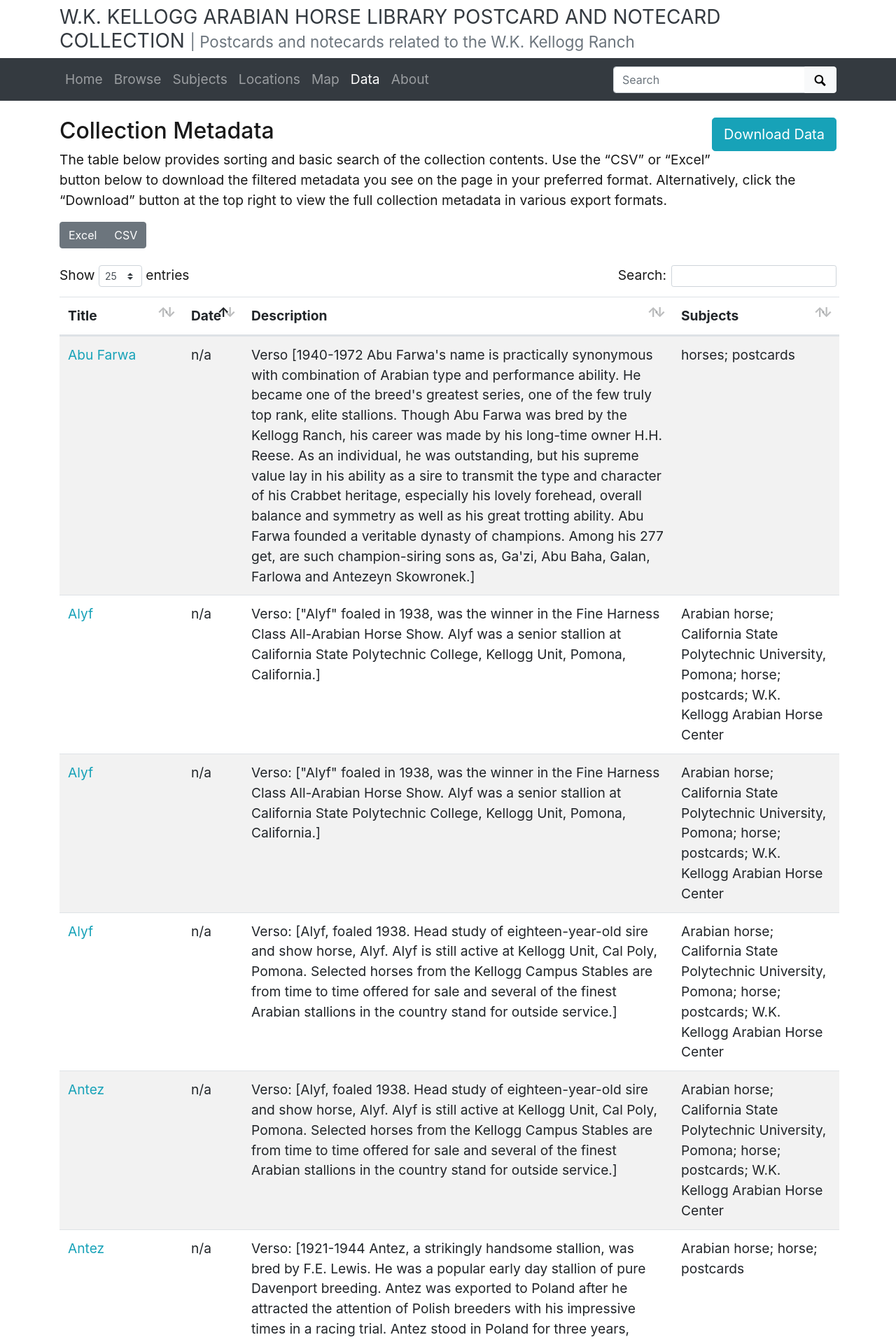
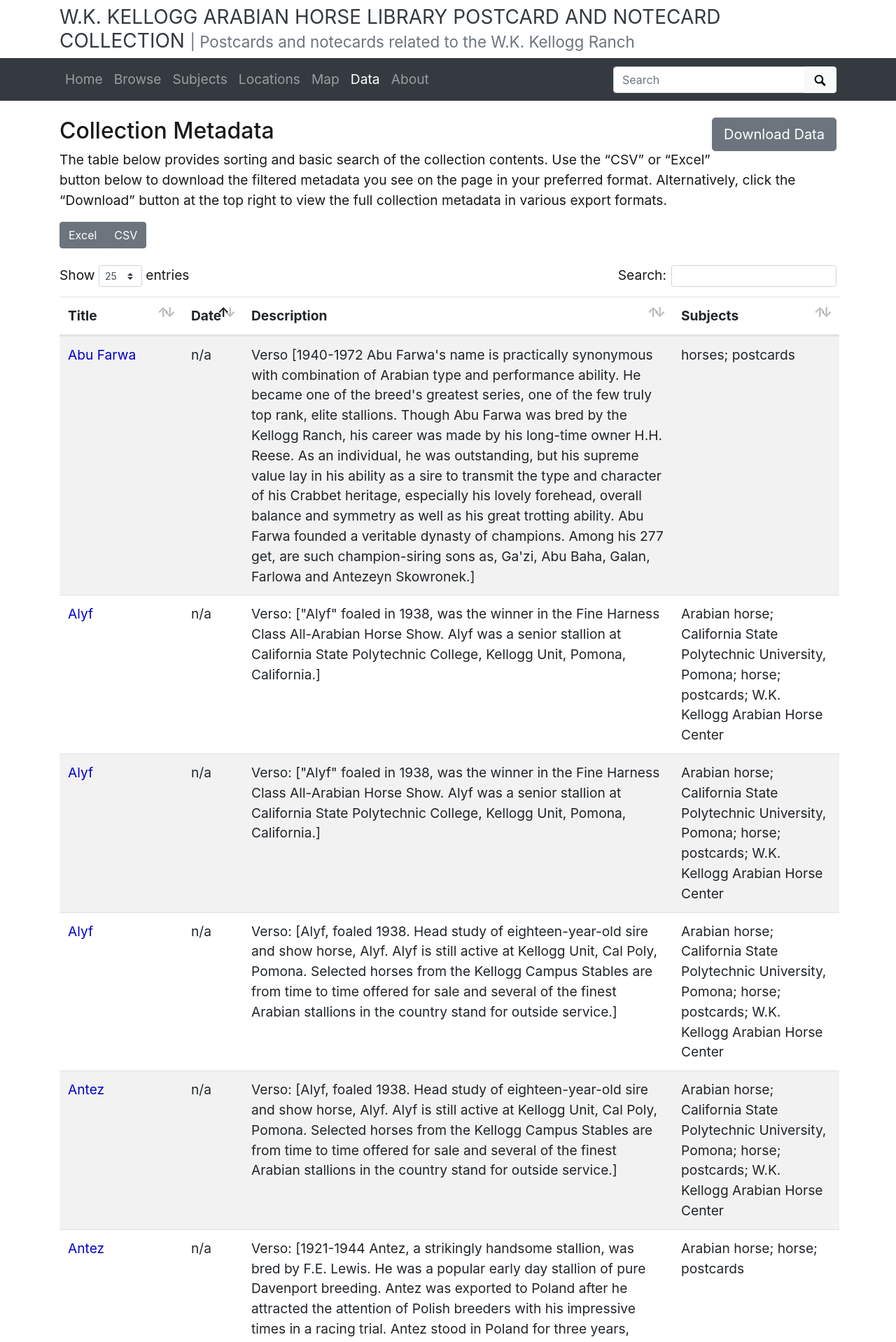
Before and after one commit to CPPLibrary/postcards-compound, a Jekyll site: the page built from pages/data.md, in a window 1280 px wide. Shown: the top 1918 px of the page at 70% size. Built offline with Jekyll 4.4.1, drawn with Linux system fonts in a browser that asks for light colours.

Commit message:
Change link color

```diff
--- a/_includes/data-download-modal.html
+++ b/_includes/data-download-modal.html
@@ -6,7 +6,7 @@
 {%- endcomment -%}
 
 {%- assign stubs = site.data.config-nav | map: 'stub' | join: ';' -%}
-<button type="button" class="btn btn-info btn-lg float-md-right" data-toggle="modal" data-target="#dataModal">Download Data</button>
+<button type="button" class="btn btn-secondary btn-lg float-md-right" data-toggle="modal" data-target="#dataModal">Download Data</button>
 <!-- Modal -->
 <div class="modal fade" id="dataModal" tabindex="-1" role="dialog" aria-labelledby="dataModalLabel" aria-hidden="true">
     <div class="modal-dialog modal-lg" role="document">
--- a/assets/css/custom.scss
+++ b/assets/css/custom.scss
@@ -60,3 +60,9 @@
     background-color: rgba(255, 255, 255, 1);
     color: #343a40;
 }
+
+// Change link color for contrast
+
+a {
+    color: #0000cc;
+}
```
